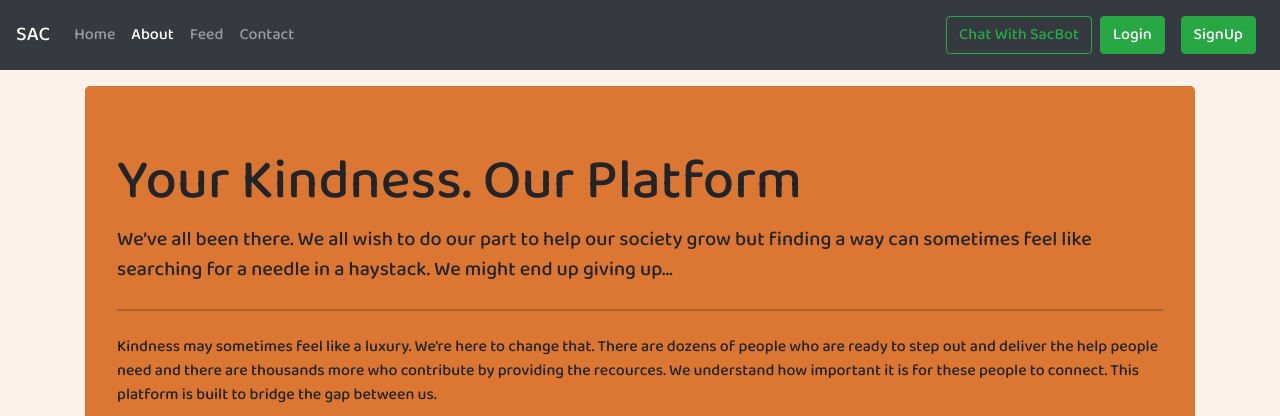
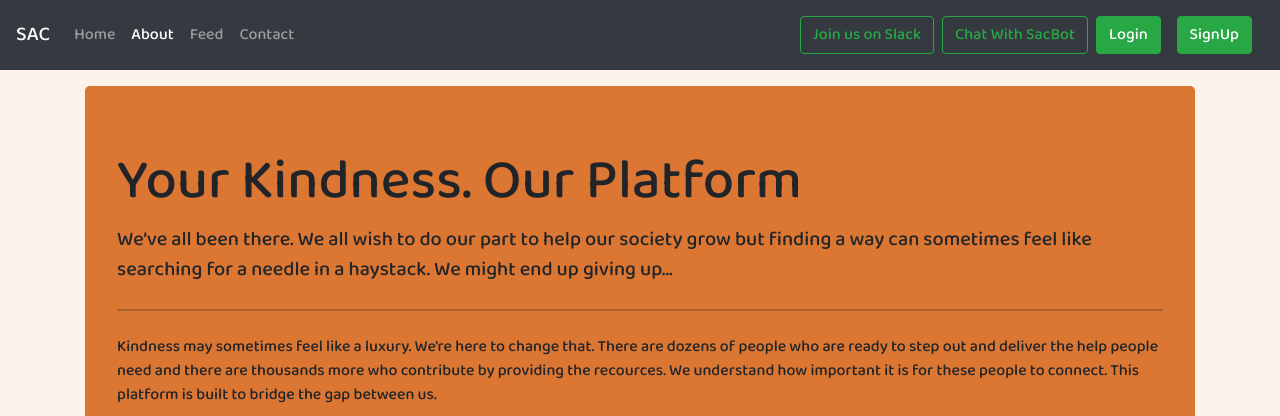
Before and after one commit to abhinavanand500/Sacate, a Django app: page /about in a window 1280 px wide. Shown: the top 416 px of the page. Run offline with Django 3.2, Linux system fonts and the light colour scheme; some libraries are stand-ins or nearby versions.

Commit message:
Slack Integration

```diff
--- a/templates/base.html
+++ b/templates/base.html
@@ -95,6 +95,10 @@
 
 
         </ul>
+        <div class="ml-auto form-inline mx-1">
+          <a class="btn btn-outline-success my-2 my-sm-2 mx-2" href="https://join.slack.com/t/sacate/shared_invite/zt-g05v625j-CYp~WYorMyCYT7O2b3z4pg" role="button"  target="_blank">Join us on Slack</a>
+
+
         <div class="ml-auto form-inline ">
           <a class="btn btn-outline-success my-2 my-sm-2" href="https://web-chat.global.assistant.watson.cloud.ibm.com/preview.html?region=eu-gb&integrationID=2f56951f-120f-4309-92a2-dcdd4580ab57&serviceInstanceID=aee528ff-74f7-4657-b398-d01bb7a36378" role="button">Chat With SacBot</a>
 
```
